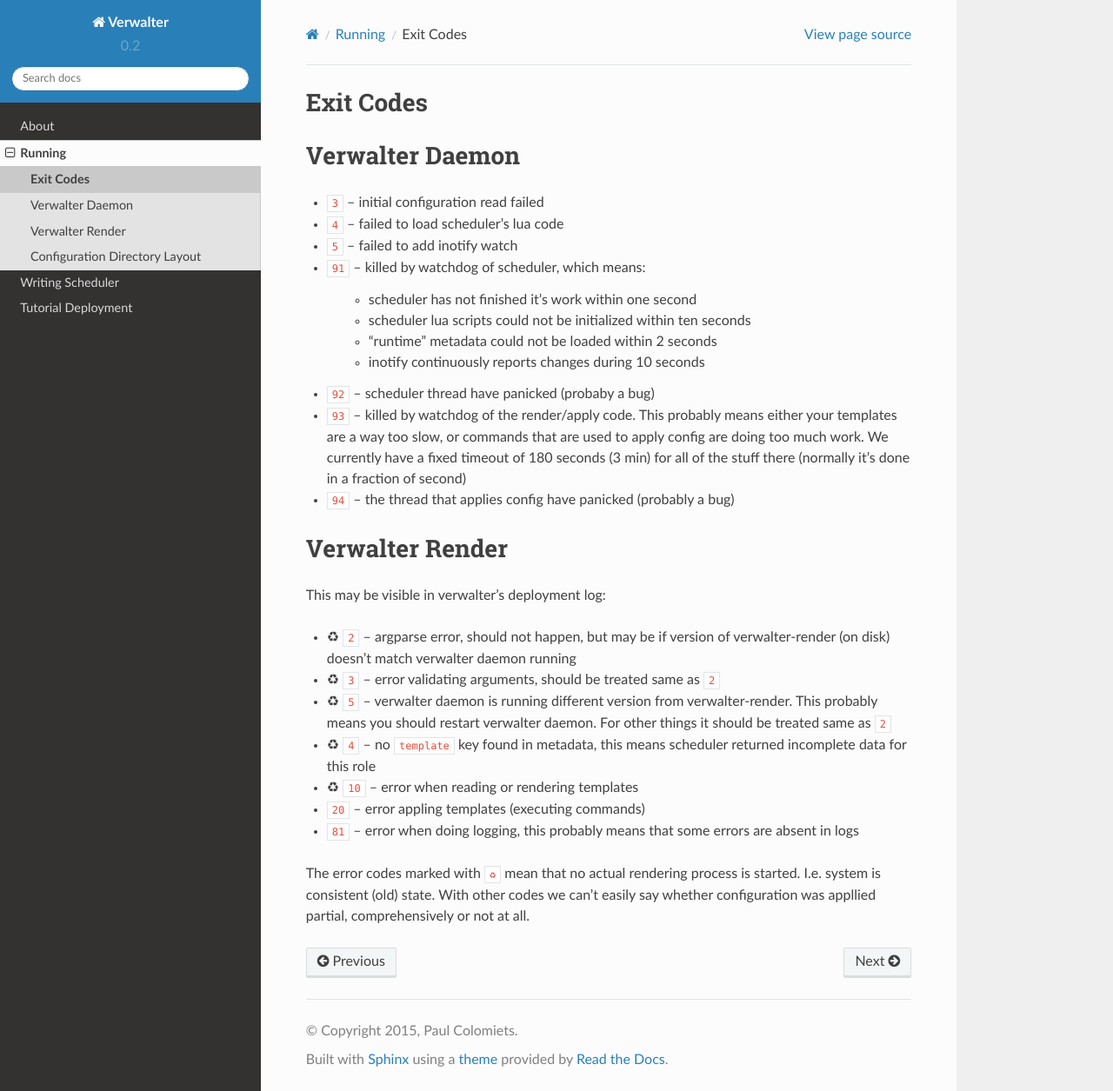
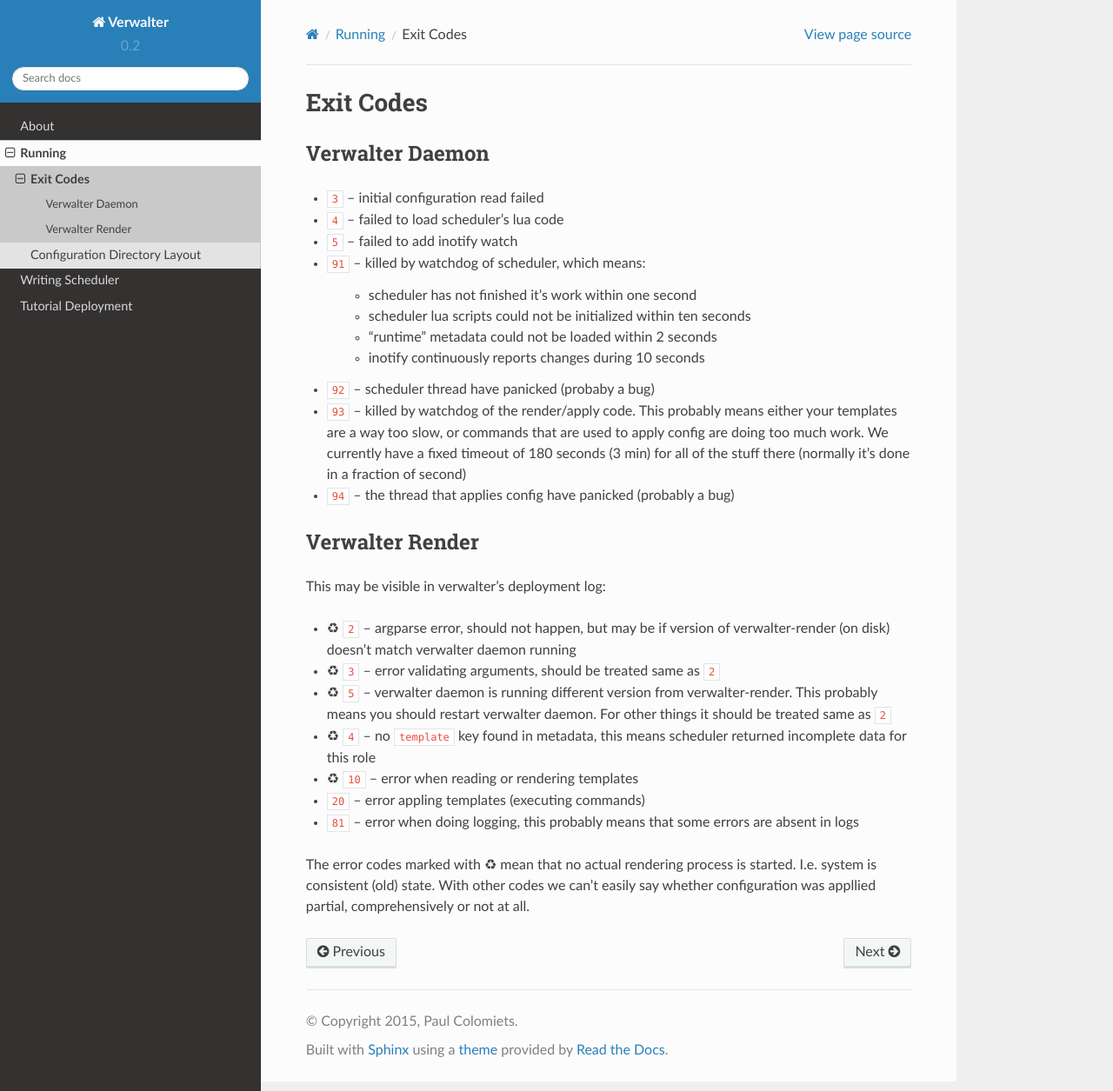
Before and after one commit to tailhook/verwalter, a Sphinx documentation site: the page built from doc/running/exit_codes.rst, in a window 1280 px wide and 1255 px high. Shown: the whole window at 87% size. Built offline with Sphinx 7.4.7 and the Read the Docs theme 2.0.0, drawn with Linux system fonts in a browser that asks for light colours.

Commit message:
Small formatting fixes in docs

```diff
--- a/doc/running/exit_codes.rst
+++ b/doc/running/exit_codes.rst
@@ -1,3 +1,4 @@
+==========
 Exit Codes
 ==========
 
@@ -42,7 +43,7 @@
 * ``81`` -- error when doing logging, this probably means that some errors are
   absent in logs
 
-The error codes marked with ``♻`` mean that no actual rendering process is
+The error codes marked with ♻ mean that no actual rendering process is
 started. I.e. system is consistent (old) state. With other codes we can't
 easily say whether configuration was appllied partial, comprehensively or not
 at all.
```
